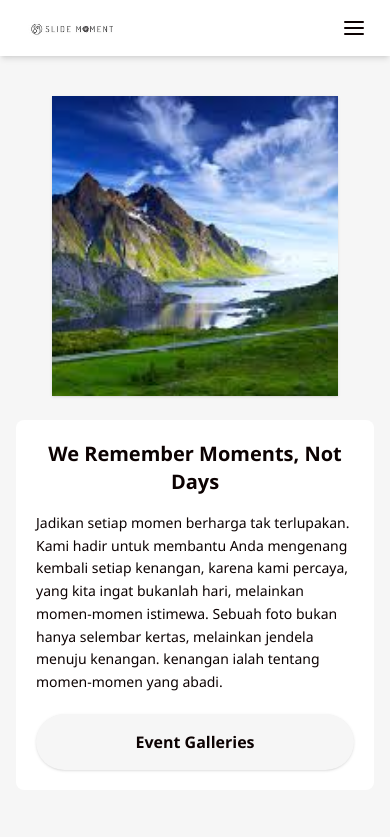
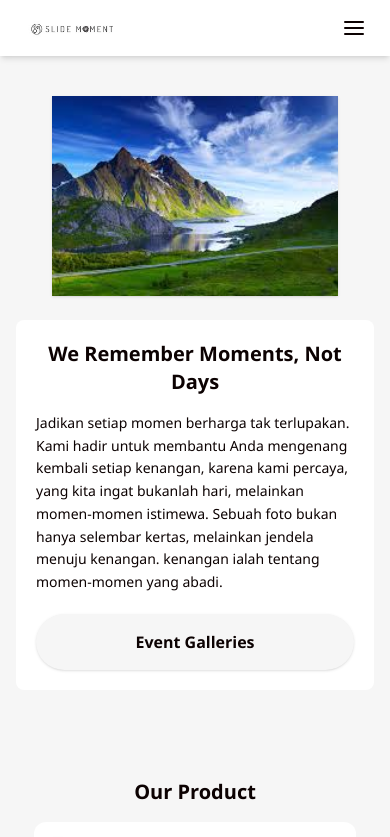
Before and after one commit to tpid-magang-alwan/slide-moment, a React (Vite) app: page / in a window 390 px wide. Shown: the top 837 px of the page. Built offline with nearby package versions, Linux system fonts and the light colour scheme.

Commit message:
penyesuaian pada tampilan android

```diff
--- a/src/components/Home_Container_1.jsx
+++ b/src/components/Home_Container_1.jsx
@@ -1,5 +1,5 @@
 import React from "react";
-import { Link } from "react-router-dom"; // ✅ tambahkan import Link
+import { Link } from "react-router-dom";
 
 export default function Home_Container_1() {
   const content = {
@@ -14,7 +14,8 @@ export default function Home_Container_1() {
 
       {/* Bagian Kiri: Gambar */}
       <div className="w-full md:w-1/2 flex justify-center items-center px-4 md:px-6 mb-6 md:mb-0">
-        <div className="w-4/5 h-[300px] sm:h-[280px] md:h-[300px] max-w-full overflow-hidden shadow-sm">
+        {/* ✅ Rasio tinggi dikoreksi agar tetap persegi panjang di Android */}
+        <div className="w-4/5 h-[200px] sm:h-[260px] md:h-[300px] max-w-full overflow-hidden shadow-sm">
           <img
             src={content.image}
             alt="Moment"
@@ -35,7 +36,6 @@ export default function Home_Container_1() {
             </p>
           </div>
 
-          {/* ✅ Tombol yang menaut ke /event-galleries */}
           <Link
             to="/event-galleries"
             className="w-full py-4 sm:w-auto bg-[#f6f6f6] text-[#0C0202] text-ms md:text-xs font-semibold rounded-full shadow-sm hover:bg-indigo-700 hover:text-white transition duration-300 text-center"
```
